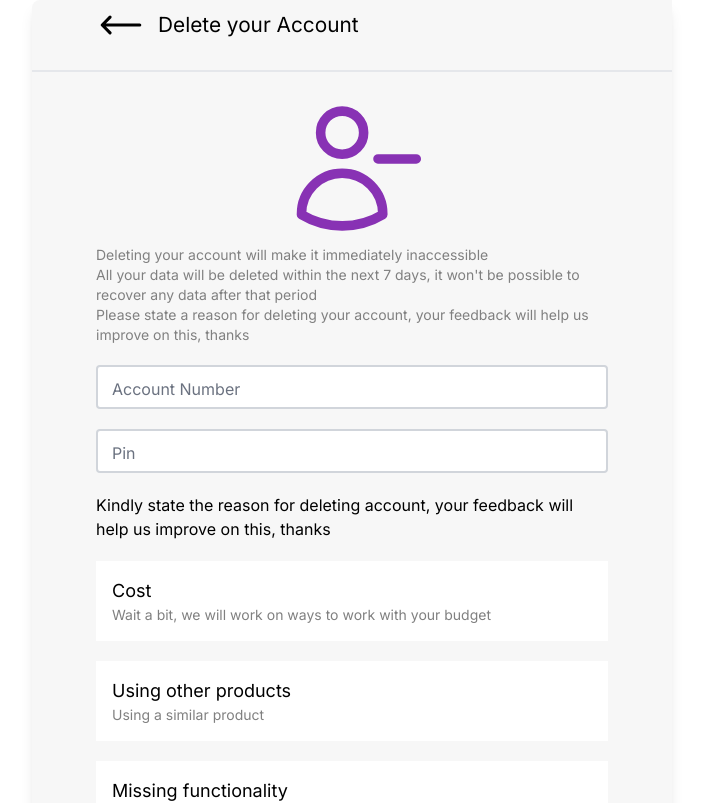
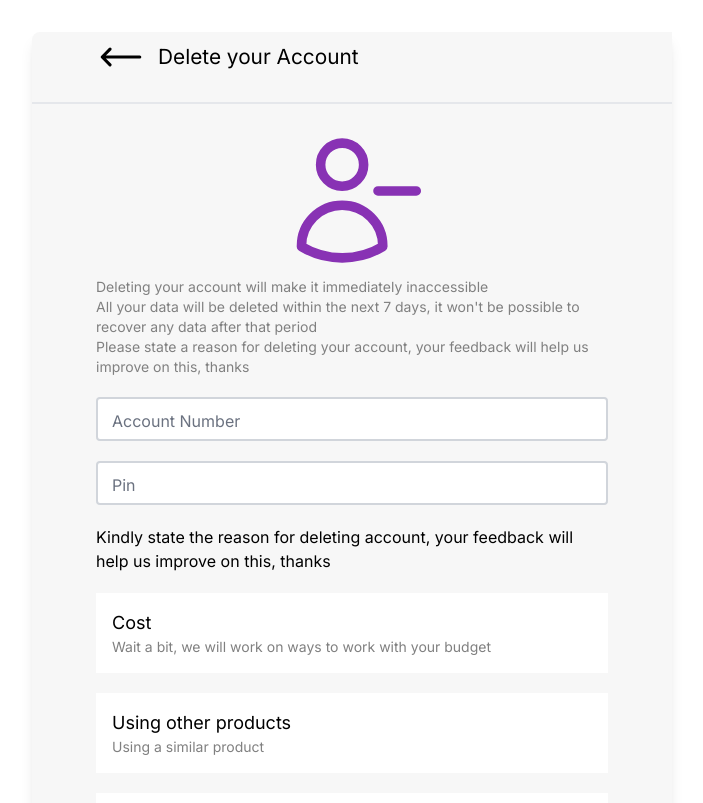
Before and after one commit to EGANOW-FRONTEND-ORG/EGANOW-ACCOUNT-DELETION-NEXTJS, a Next.js app: page / in a window 1280 px wide. Shown: the top 803 px of the page, without its empty margins (288-991 px from the left). Built offline with nearby package versions, Linux system fonts and the light colour scheme.

Commit message:
chore: Add delete icon to form

```diff
--- a/app/page.tsx
+++ b/app/page.tsx
@@ -3,7 +3,7 @@ import DeleteAccountpage from "./components/AccountDeletionForm";
 
 export default function Home() {
   return (
-    <div className=" w-[fit] md:w-[80%] lg:w-[70%] xl:w-[50%] 2xl:w-[30%] flex justify-center items-center ml-auto mr-auto">
+    <div className=" w-[fit] md:w-[80%] lg:w-[70%] xl:w-[50%] 2xl:w-[30%] flex justify-center items-center ml-auto mr-auto mt-[2rem] mb-[2rem]">
         <DeleteAccountpage />
     </div>
   );
```
